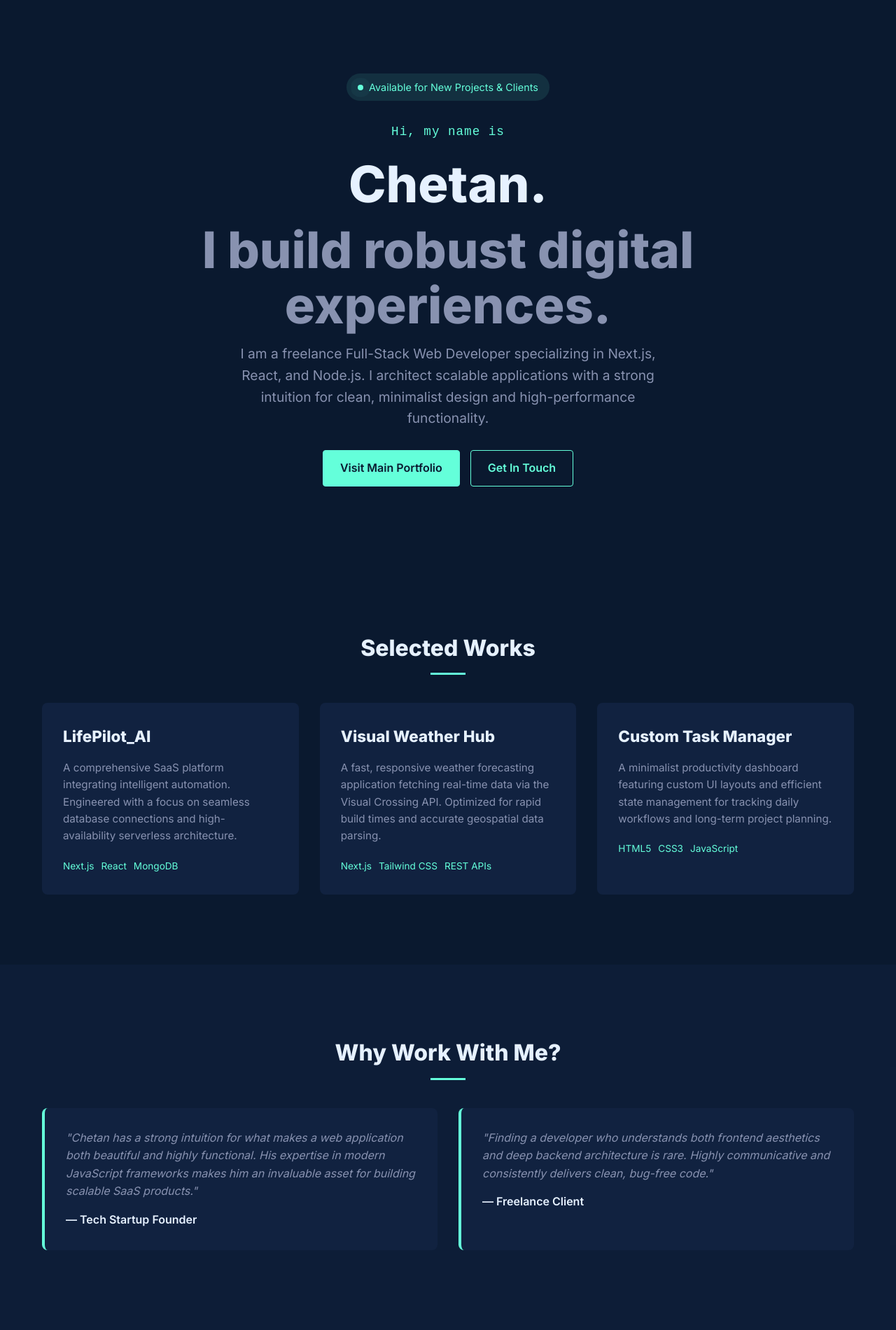
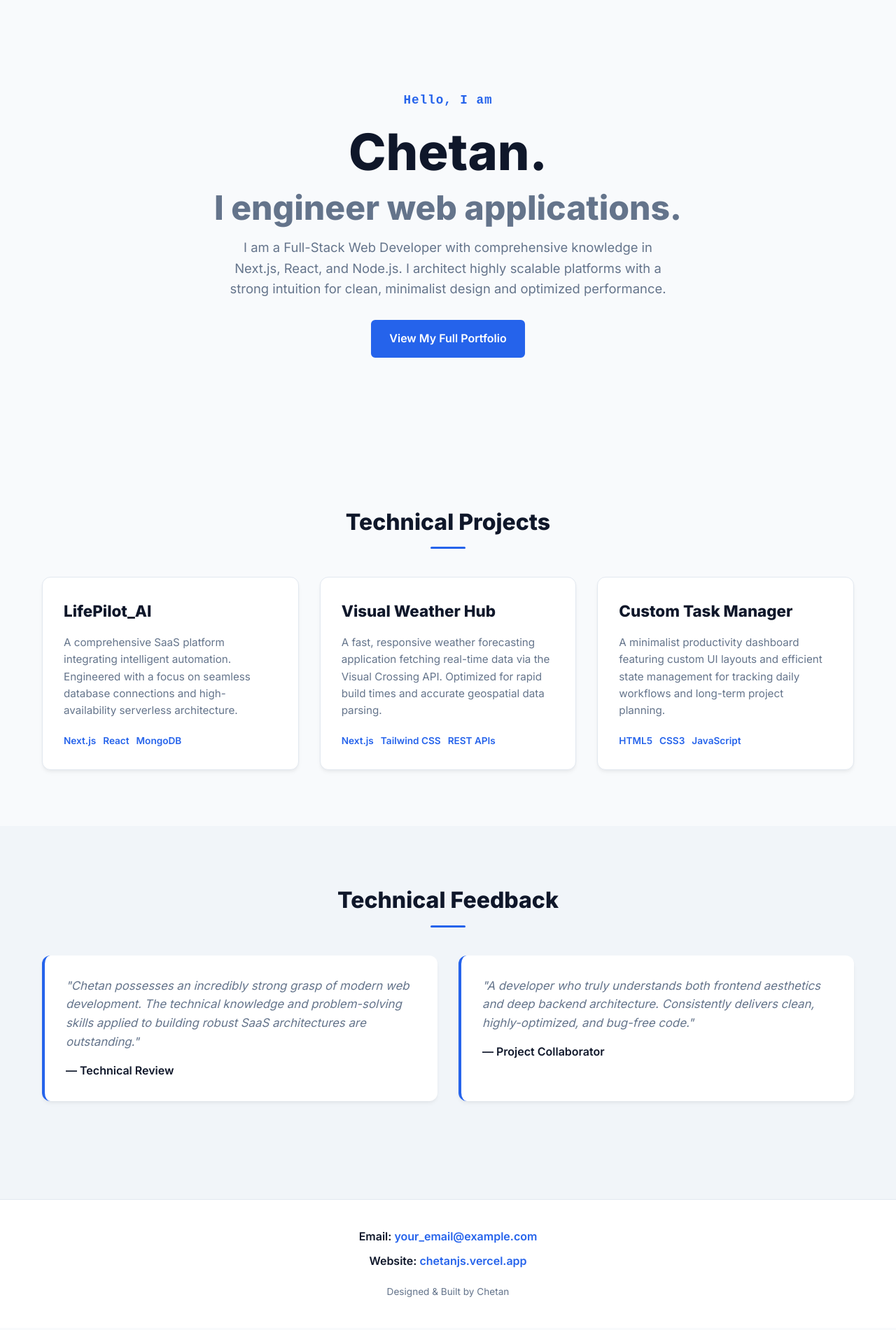
Before and after one commit to Chetanmay1210c/chetanmay1210c.github.io, a plain HTML site: page index.html in a window 1280 px wide. Shown: the top 1900 px of the page at 70% size. Drawn offline with Linux system fonts and the light colour scheme.

Commit message:
Change some things
Updated the title and modified CSS variables for a cleaner aesthetic. Adjusted layout and styling for various sections, including hero, projects, and testimonials.

```diff
--- a/index.html
+++ b/index.html
@@ -3,17 +3,21 @@
 <head>
     <meta charset="UTF-8">
     <meta name="viewport" content="width=device-width, initial-scale=1.0">
-    <title>Chetan | Freelance Web Developer</title>
+    <title>Chetan | Full-Stack Web Developer</title>
     <link href="https://fonts.googleapis.com/css2?family=Inter:wght@300;400;600;800&display=swap" rel="stylesheet">
     <style>
-        /* CSS Variables for a sleek, tech-focused aesthetic */
+        /* CSS Variables for a clean, minimalist Light Mode */
         :root {
-            --bg-color: #0a192f;
-            --surface-color: #112240;
-            --text-main: #e6f1ff;
-            --text-muted: #8892b0;
-            --accent: #64ffda;
+            --bg-color: #f8fafc;
+            --surface-color: #ffffff;
+            --text-main: #0f172a;
+            --text-muted: #64748b;
+            --accent: #2563eb; /* Tech-focused blue */
+            --accent-hover: #1d4ed8;
+            --border-color: #e2e8f0;
             --transition: all 0.3s cubic-bezier(0.645, 0.045, 0.355, 1);
+            --shadow: 0 4px 6px -1px rgba(0, 0, 0, 0.05), 0 2px 4px -1px rgba(0, 0, 0, 0.03);
+            --shadow-hover: 0 10px 15px -3px rgba(0, 0, 0, 0.1), 0 4px 6px -2px rgba(0, 0, 0, 0.05);
         }
 
         * {
@@ -51,39 +55,44 @@
             height: 3px;
             background: var(--accent);
             margin: 10px auto 0;
+            border-radius: 2px;
         }
 
         .btn {
             display: inline-block;
             background: transparent;
             color: var(--accent);
-            border: 1px solid var(--accent);
+            border: 2px solid var(--accent);
             padding: 12px 24px;
             text-decoration: none;
-            border-radius: 4px;
+            border-radius: 6px;
             font-weight: 600;
             transition: var(--transition);
             cursor: pointer;
         }
 
         .btn:hover {
-            background: rgba(100, 255, 218, 0.1);
+            background: rgba(37, 99, 235, 0.05);
             transform: translateY(-2px);
         }
 
         .btn-primary {
             background: var(--accent);
-            color: var(--bg-color);
+            color: #ffffff;
+            border: 2px solid var(--accent);
         }
 
         .btn-primary:hover {
-            background: #4cd6b8;
+            background: var(--accent-hover);
+            border-color: var(--accent-hover);
+            color: #ffffff;
             transform: translateY(-2px);
+            box-shadow: var(--shadow);
         }
 
         /* Hero Section */
         #hero {
-            min-height: 100vh;
+            min-height: 80vh;
             display: flex;
             align-items: center;
             justify-content: center;
@@ -98,6 +107,7 @@
             font-size: 1.1rem;
             margin-bottom: 20px;
             letter-spacing: 1px;
+            font-weight: 600;
         }
 
         .hero-title {
@@ -105,45 +115,19 @@
             font-weight: 800;
             margin-bottom: 15px;
             line-height: 1.1;
+            color: var(--text-main);
         }
 
         .hero-desc {
             color: var(--text-muted);
-            font-size: 1.2rem;
-            max-width: 600px;
+            font-size: 1.15rem;
+            max-width: 650px;
             margin: 0 auto 30px;
-        }
-
-        .status-badge {
-            display: inline-flex;
-            align-items: center;
-            gap: 8px;
-            background: rgba(100, 255, 218, 0.1);
-            color: var(--accent);
-            padding: 8px 16px;
-            border-radius: 20px;
-            font-size: 0.9rem;
-            margin-bottom: 30px;
-        }
-
-        .status-dot {
-            width: 8px;
-            height: 8px;
-            background: var(--accent);
-            border-radius: 50%;
-            box-shadow: 0 0 8px var(--accent);
-            animation: pulse 2s infinite;
-        }
-
-        @keyframes pulse {
-            0% { box-shadow: 0 0 0 0 rgba(100, 255, 218, 0.7); }
-            70% { box-shadow: 0 0 0 10px rgba(100, 255, 218, 0); }
-            100% { box-shadow: 0 0 0 0 rgba(100, 255, 218, 0); }
         }
 
         /* Projects Section */
         #projects {
-            padding: 100px 0;
+            padding: 80px 0;
         }
 
         .grid {
@@ -156,13 +140,16 @@
         .card {
             background: var(--surface-color);
             padding: 30px;
-            border-radius: 8px;
+            border-radius: 12px;
+            border: 1px solid var(--border-color);
+            box-shadow: var(--shadow);
             transition: var(--transition);
         }
 
         .card:hover {
             transform: translateY(-5px);
-            box-shadow: 0 10px 30px -15px rgba(2, 12, 27, 0.7);
+            box-shadow: var(--shadow-hover);
+            border-color: var(--accent);
         }
 
         .card h3 {
@@ -184,19 +171,21 @@
             font-family: monospace;
             font-size: 0.85rem;
             color: var(--accent);
+            font-weight: 600;
         }
 
         /* Social Proof Section */
         #testimonials {
-            padding: 100px 0;
-            background: rgba(17, 34, 64, 0.5);
+            padding: 80px 0 120px;
+            background: #f1f5f9;
         }
 
         .testimonial-card {
             background: var(--surface-color);
             padding: 30px;
-            border-radius: 8px;
+            border-radius: 12px;
             border-left: 4px solid var(--accent);
+            box-shadow: var(--shadow);
             margin-bottom: 20px;
         }
 
@@ -204,6 +193,7 @@
             font-style: italic;
             color: var(--text-muted);
             margin-bottom: 15px;
+            font-size: 1.05rem;
         }
 
         .client-name {
@@ -211,31 +201,37 @@
             color: var(--text-main);
         }
 
-        /* Contact Section */
-        #contact {
-            padding: 100px 0;
+        /* Footer */
+        footer {
+            background: var(--surface-color);
+            border-top: 1px solid var(--border-color);
             text-align: center;
+            padding: 40px 20px;
         }
 
-        .contact-text {
-            color: var(--text-muted);
-            max-width: 500px;
-            margin: 0 auto 30px;
+        .footer-content {
+            display: flex;
+            flex-direction: column;
+            gap: 10px;
+            font-size: 1rem;
+            color: var(--text-main);
+            font-weight: 600;
         }
 
-        /* Footer */
-        footer {
-            text-align: center;
-            padding: 20px;
-            font-family: monospace;
-            color: var(--text-muted);
-            font-size: 0.9rem;
+        .footer-content a {
+            color: var(--accent);
+            text-decoration: none;
+            transition: var(--transition);
+        }
+
+        .footer-content a:hover {
+            text-decoration: underline;
         }
 
         /* Mobile Optimization */
         @media (max-width: 768px) {
             .hero-title { font-size: 2.5rem; }
-            #projects, #testimonials, #contact { padding: 60px 0; }
+            #projects, #testimonials { padding: 60px 0; }
         }
     </style>
 </head>
@@ -244,21 +240,16 @@
     <!-- Hero Section -->
     <section id="hero">
         <div class="container">
-            <div class="status-badge">
-                <span class="status-dot"></span>
-                Available for New Projects & Clients
-            </div>
-            <p class="hero-subtitle">Hi, my name is</p>
+            <p class="hero-subtitle">Hello, I am</p>
             <h1 class="hero-title">Chetan.</h1>
-            <h2 class="hero-title" style="color: var(--text-muted);">I build robust digital experiences.</h2>
+            <h2 class="hero-title" style="color: var(--text-muted); font-size: clamp(1.8rem, 4vw, 3rem);">I engineer web applications.</h2>
             <p class="hero-desc">
-                I am a freelance Full-Stack Web Developer specializing in Next.js, React, and Node.js. I architect scalable applications with a strong intuition for clean, minimalist design and high-performance functionality.
+                I am a Full-Stack Web Developer with comprehensive knowledge in Next.js, React, and Node.js. I architect highly scalable platforms with a strong intuition for clean, minimalist design and optimized performance.
             </p>
             <div style="display: flex; gap: 15px; justify-content: center; flex-wrap: wrap;">
                 <a href="https://chetanjs.vercel.app" class="btn btn-primary" target="_blank" rel="noopener noreferrer">
-                    Visit Main Portfolio
+                    View My Full Portfolio
                 </a>
-                <a href="#contact" class="btn">Get In Touch</a>
             </div>
         </div>
     </section>
@@ -266,7 +257,7 @@
     <!-- Projects Section -->
     <section id="projects">
         <div class="container">
-            <h2 class="section-title">Selected Works</h2>
+            <h2 class="section-title">Technical Projects</h2>
             <div class="grid">
                 <!-- Project 1 -->
                 <div class="card">
@@ -305,56 +296,44 @@
     <!-- Social Proof Section -->
     <section id="testimonials">
         <div class="container">
-            <h2 class="section-title">Why Work With Me?</h2>
+            <h2 class="section-title">Technical Feedback</h2>
             <div class="grid">
                 <div class="testimonial-card">
-                    <p class="quote">"Chetan has a strong intuition for what makes a web application both beautiful and highly functional. His expertise in modern JavaScript frameworks makes him an invaluable asset for building scalable SaaS products."</p>
-                    <p class="client-name">— Tech Startup Founder</p>
+                    <p class="quote">"Chetan possesses an incredibly strong grasp of modern web development. The technical knowledge and problem-solving skills applied to building robust SaaS architectures are outstanding."</p>
+                    <p class="client-name">— Technical Review</p>
                 </div>
                 <div class="testimonial-card">
-                    <p class="quote">"Finding a developer who understands both frontend aesthetics and deep backend architecture is rare. Highly communicative and consistently delivers clean, bug-free code."</p>
-                    <p class="client-name">— Freelance Client</p>
+                    <p class="quote">"A developer who truly understands both frontend aesthetics and deep backend architecture. Consistently delivers clean, highly-optimized, and bug-free code."</p>
+                    <p class="client-name">— Project Collaborator</p>
                 </div>
             </div>
         </div>
     </section>
 
-    <!-- Contact Section -->
-    <section id="contact">
-        <div class="container">
-            <h2 class="section-title">Let's Build Something Great</h2>
-            <p class="contact-text">
-                Whether you have a question, an idea for a SaaS platform, or a freelance project you need help getting off the ground, my inbox is always open. Let's discuss how my full-stack skills can bring your vision to life.
-            </p>
-            <a href="mailto:hello@example.com" class="btn" id="emailBtn">Say Hello</a>
-        </div>
-    </section>
-
     <!-- Footer -->
     <footer>
-        <p>Designed & Built by Chetan | <a href="https://chetanjs.vercel.app" style="color: var(--accent); text-decoration: none;">chetanjs.vercel.app</a></p>
+        <div class="footer-content">
+            <p>Email: <a href="mailto:your_email@example.com">your_email@example.com</a></p>
+            <p>Website: <a href="https://chetanjs.vercel.app" target="_blank" rel="noopener noreferrer">chetanjs.vercel.app</a></p>
+        </div>
+        <p style="margin-top: 20px; color: var(--text-muted); font-size: 0.85rem;">
+            Designed & Built by Chetan
+        </p>
     </footer>
 
     <!-- Interactive JavaScript -->
     <script>
-        // Smooth scrolling for anchor links
+        // Smooth scrolling for anchor links (if added in the future)
         document.querySelectorAll('a[href^="#"]').forEach(anchor => {
             anchor.addEventListener('click', function (e) {
                 e.preventDefault();
-                document.querySelector(this.getAttribute('href')).scrollIntoView({
-                    behavior: 'smooth'
-                });
+                const target = document.querySelector(this.getAttribute('href'));
+                if(target) {
+                    target.scrollIntoView({
+                        behavior: 'smooth'
+                    });
+                }
             });
-        });
-
-        // Add a slight delay to the pulse animation on load for visual effect
-        document.addEventListener("DOMContentLoaded", () => {
-            const badge = document.querySelector('.status-badge');
-            badge.style.opacity = '0';
-            setTimeout(() => {
-                badge.style.transition = 'opacity 1s ease-in-out';
-                badge.style.opacity = '1';
-            }, 300);
         });
     </script>
 </body>
```
